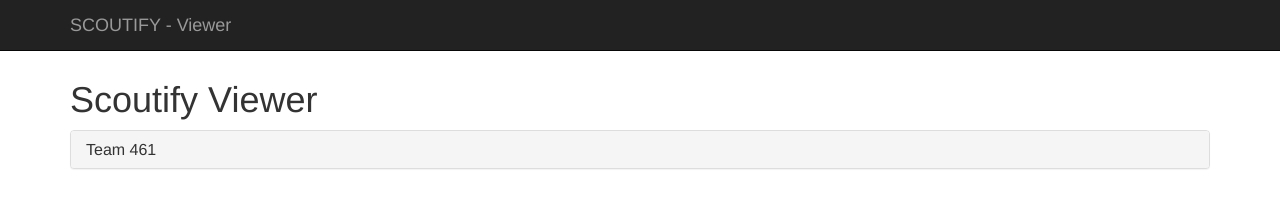
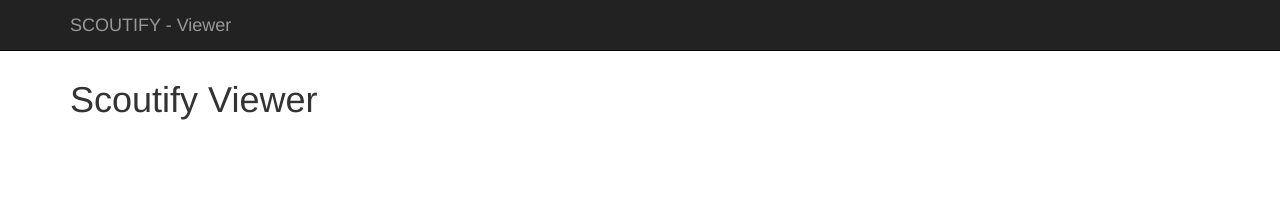
Before and after one commit to frc461/scoutify-viewer, a website: page index.html in a window 1280 px wide. Drawn offline with Linux system fonts and the light colour scheme.

Commit message:
Moving js to a js file.

```diff
--- a/index.html
+++ b/index.html
@@ -27,11 +27,5 @@
 			</div>
 			<div class="panel-group" id="accordion">
 			</div>
-			<script>
-				function new_team(team_number) {
-					$("#accordion").append("<p></p><div class='panel panel-default'><div class='panel-heading'><h4 class='panel-title'><a class='accordion-toggle' data-toggle='collapse' data-parent='#accordion'href='#collapse" + team_number + "'> Team " + team_number +"</a></h4></div><div id='collapse" + team_number + "'class='panel-collapse collapse'> <div class='panel-body'>" + team_number+"</div></div>");
-				}
-				new_team("461");
-			</script>
 	</body>
 </html>
```
